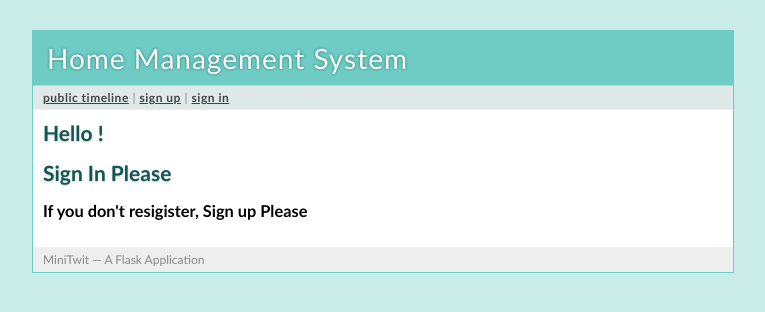
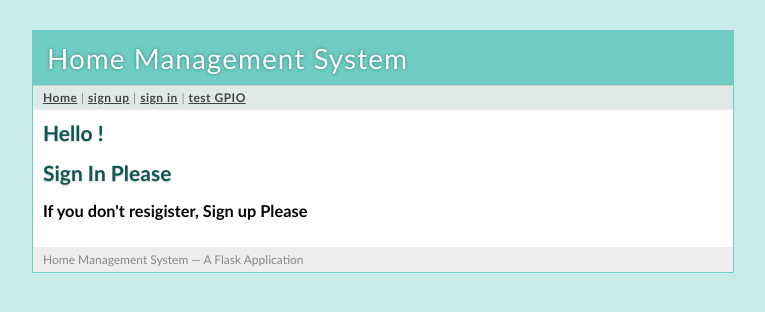
Before and after one commit to hufs-softwareengineering-class/term_Project, a Flask app: page / in a window 1280 px wide. Shown: the top 312 px of the page, without its empty margins (257-1022 px from the left). Run offline with Flask 2, Linux system fonts and the light colour scheme.

Commit message:
delete public timeline

```diff
--- a/module/minitwit/templates/layout.html
+++ b/module/minitwit/templates/layout.html
@@ -9,9 +9,10 @@
     <a href="{{ url_for('public_timeline') }}">public timeline</a> |
     <a href="{{ url_for('logout') }}">sign out [{{ g.user.username }}]</a>
   {% else %}
-    <a href="{{ url_for('public_timeline') }}">public timeline</a> |
+    <a href="{{ url_for('home') }}">Home</a> |
     <a href="{{ url_for('register') }}">sign up</a> |
-    <a href="{{ url_for('login') }}">sign in</a>
+	<a href="{{ url_for('login') }}">sign in</a> |
+	<a href="{{ url_for('test') }}">test GPIO</a>
   {% endif %}
   </div>
   {% with flashes = get_flashed_messages() %}
@@ -27,6 +28,6 @@
   {% block body %}{% endblock %}
   </div>
   <div class=footer>
-    MiniTwit &mdash; A Flask Application
+    Home Management System &mdash; A Flask Application
   </div>
 </div>
```
